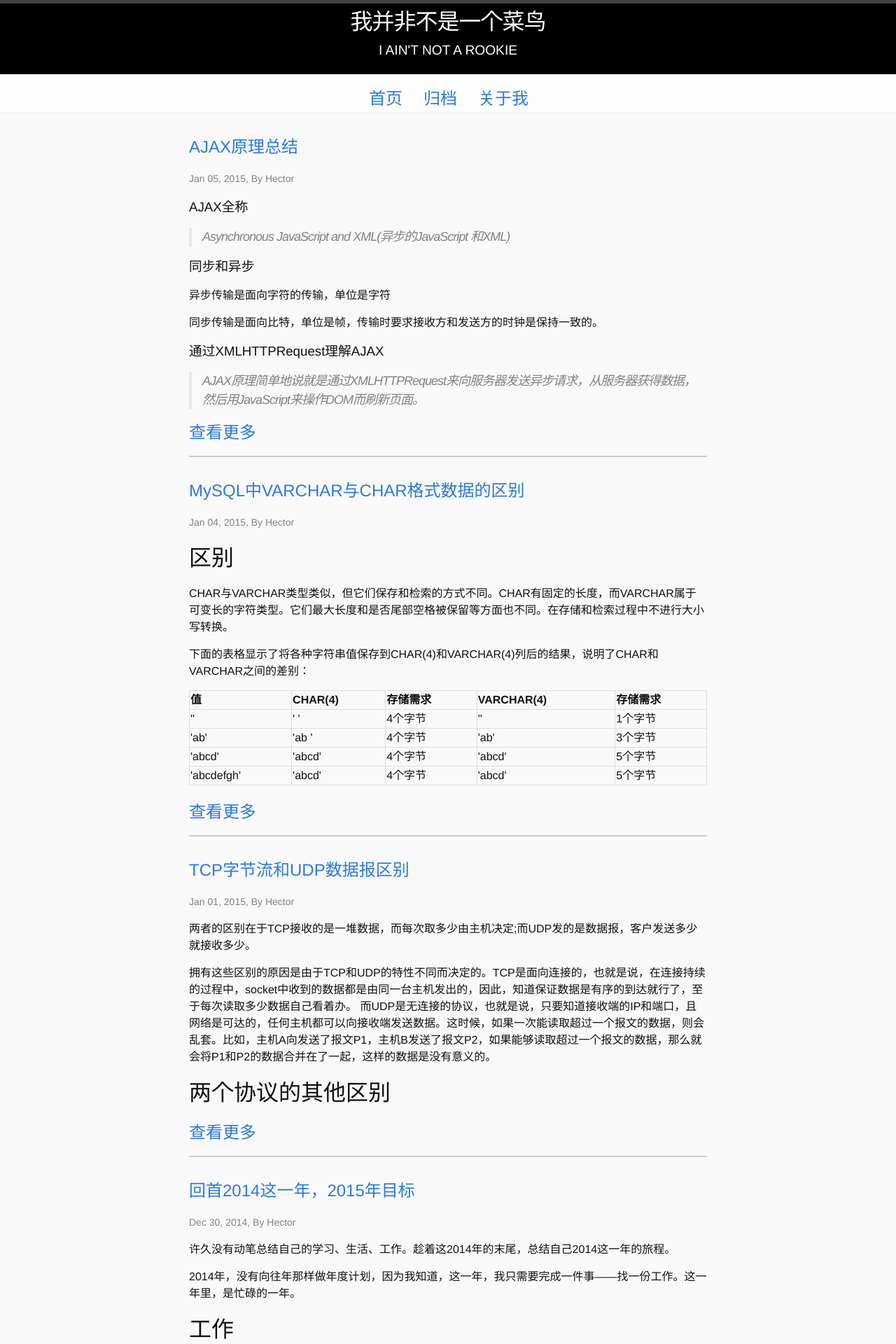
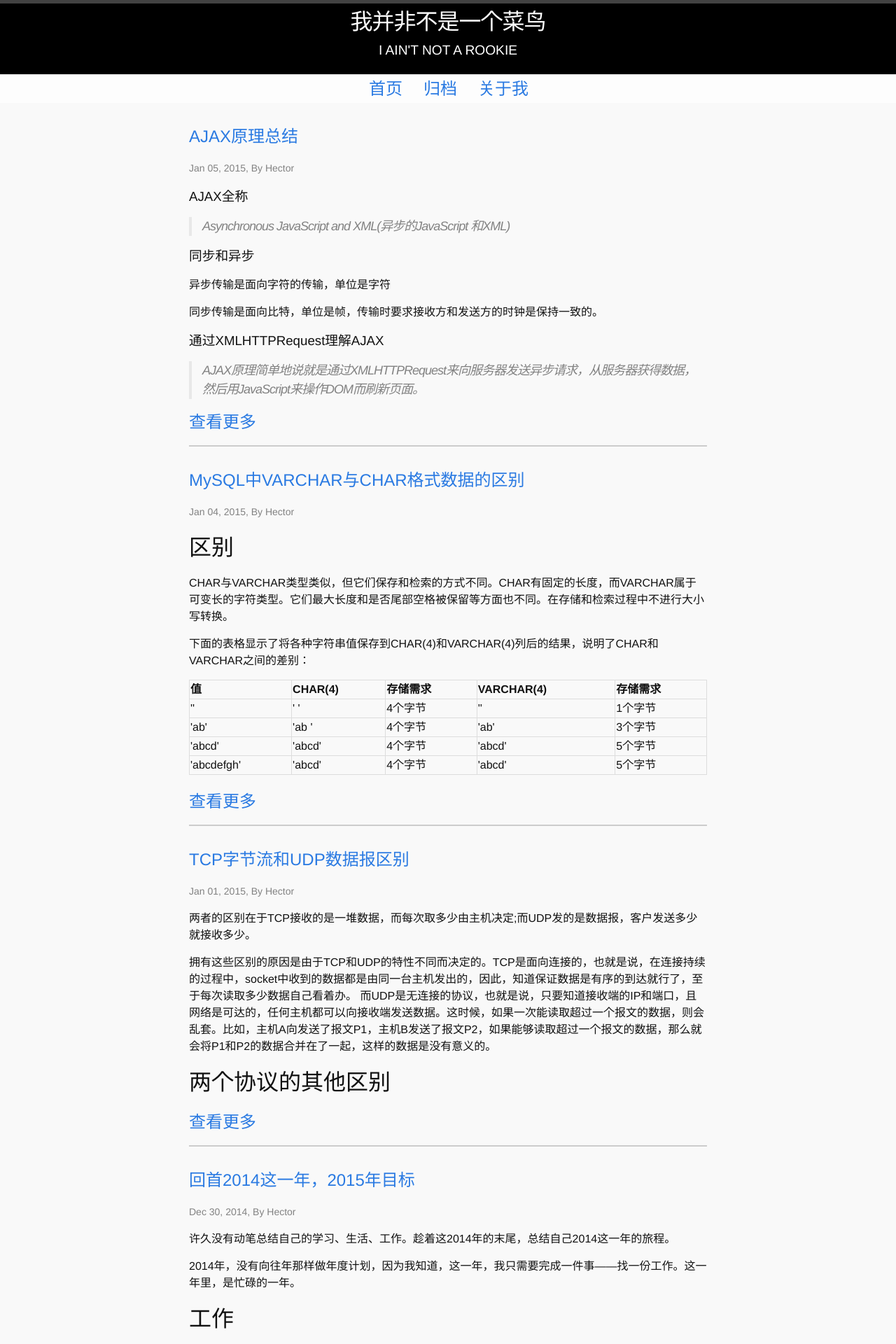
Before and after one commit to hoohack/hoohack.github.io, a Jekyll site: the page built from index.html, in a window 1280 px wide. Shown: the top 1920 px of the page at 70% size. Built offline with Jekyll 4.4.1, drawn with Linux system fonts in a browser that asks for light colours; the list of posts is cut into pages by our own code; comment, search, counter and statistics services are not loaded.

Commit message:
fix a bug: blank between header and nav

```diff
--- a/_includes/head.html
+++ b/_includes/head.html
@@ -1,4 +1,4 @@
-<!DOCTYPE html>
+
 <head>
   <meta charset="utf-8">
   <meta http-equiv="X-UA-Compatible" content="IE=edge">
--- a/_includes/header.html
+++ b/_includes/header.html
@@ -4,6 +4,7 @@
       <h3><a class="site-title" href="{{ site.baseurl }}/">{{ site.title }}</a></h3>
       <h4>I AIN'T NOT A ROOKIE</h4>
   </div>
+</header>
 
 <nav class="site-nav">
   <ul>
@@ -12,6 +13,3 @@
     <li><a href="/about/">关于我</a></li>
   </ul>
 </nav>
-
-
-</header>
--- a/_sass/_base.scss
+++ b/_sass/_base.scss
@@ -34,6 +34,10 @@ ul, ol, dl, figure,
     margin-bottom: $spacing-unit / 2;
 }
 
+ul,li {
+    margin:0;
+    padding:0
+}
 
 
 /**
```
Lines whose indentation alone changed are shown as unchanged.
